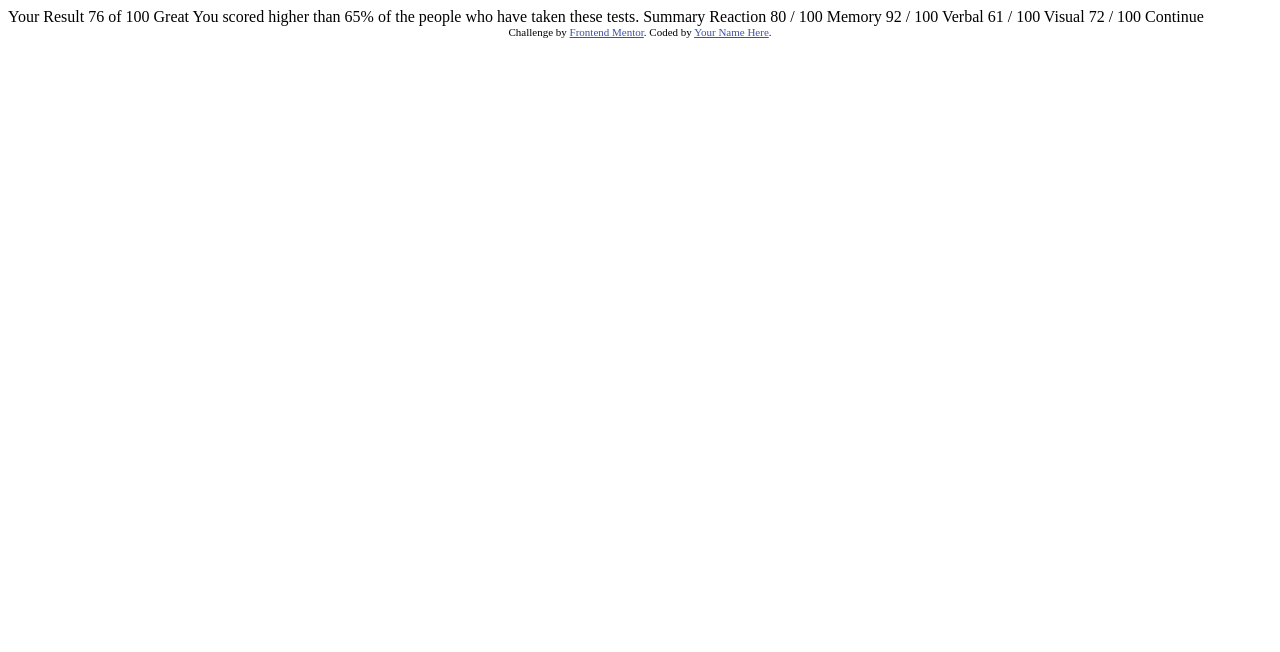
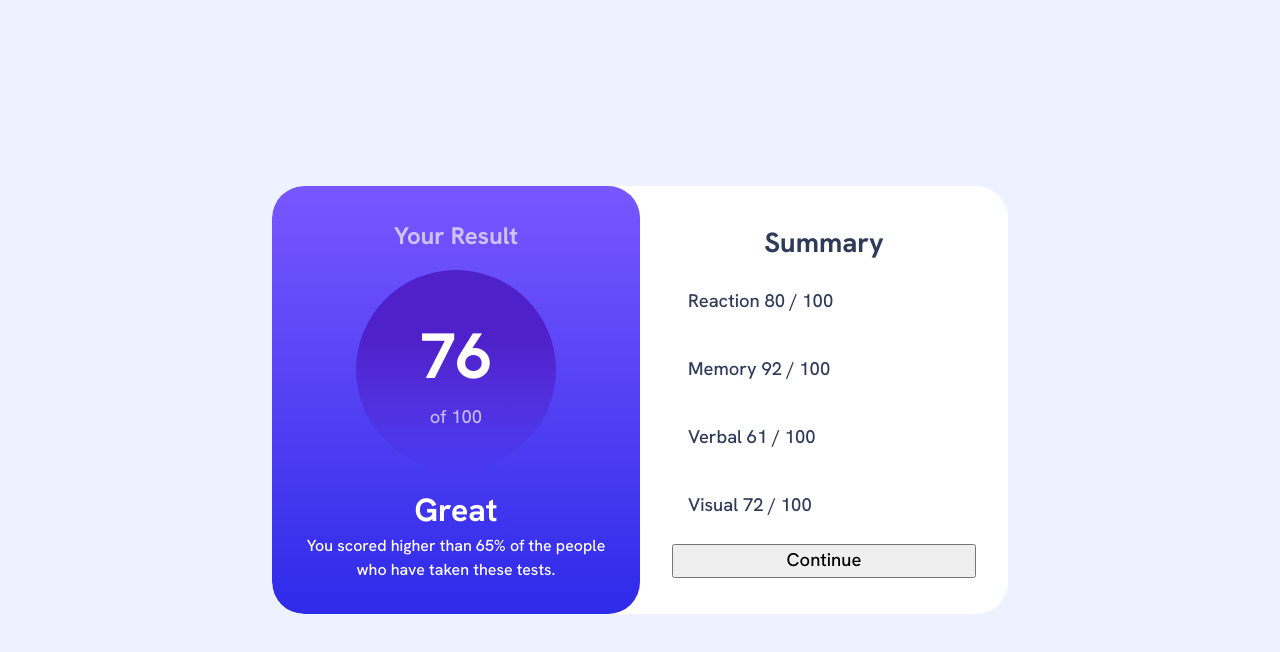
Before and after one commit to AloPauloCarvalho/FrontendMentor_Results-summary-component, a plain HTML site: page index.html in a window 1280 px wide. Drawn offline with Linux system fonts and the light colour scheme.

Commit message:
Upper Card done

```diff
--- a/index.html
+++ b/index.html
@@ -8,40 +8,59 @@
 
   <title>Frontend Mentor | Results summary component</title>
 
-  <!-- Feel free to remove these styles or customise in your own stylesheet 👍 -->
-  <style>
-    .attribution { font-size: 11px; text-align: center; }
-    .attribution a { color: hsl(228, 45%, 44%); }
-  </style>
+  <!--Google Fonts-->
+  <link rel="preconnect" href="https://fonts.googleapis.com">
+  <link rel="preconnect" href="https://fonts.gstatic.com" crossorigin>
+  <link href="https://fonts.googleapis.com/css2?family=Hanken+Grotesk:wght@500;700;800&display=swap" rel="stylesheet">
+
+<!--Meu CSS-->
+  <link rel="stylesheet" href="styles.css">
+
 </head>
 <body>
+  <main>
 
-  Your Result
-  76
-  of 100
+    <article class="results-card">
+      <div class="results-card-header">
+        <h1 class="your-result">Your Result</h1>
 
-  Great
-  You scored higher than 65% of the people who have taken these tests.
+        <div class="results-circle">
+          <h2 class="results-circle-top-number">76</h2>
+          <p class="results-circle-bottom-number">of 100</p>
+        </div>
 
-  Summary
+        <div class="result-status">
+          <h2 class="results-status-word">Great</h2>
+          <p class="results-status-text">You scored higher than 65% of the people who have taken these tests.</p>
+        </div>
+      </div>
 
+      <div class="results-card-summary">
+        <h2 class="sumarry-heading">Summary</h2>
+
+        <div class="bar bar-reaction">
           Reaction
           80 / 100
+        </div>
 
+        <div class="bar bar-memory">
           Memory
           92 / 100
+        </div>
 
+        <div class="bar bar-verbal">
           Verbal
           61 / 100
+        </div>
 
+        <div class="bar bar-visual">
           Visual
           72 / 100
+        </div>
 
-  Continue
-
-  <div class="attribution">
-    Challenge by <a href="https://www.frontendmentor.io?ref=challenge" target="_blank">Frontend Mentor</a>.
-    Coded by <a href="#">Your Name Here</a>.
+        <button class="btn">Continue</button>
     </div>
+    </article>
+  </main>
 </body>
 </html>
--- /dev/null
+++ b/styles.css
@@ -0,0 +1,163 @@
+:root {
+
+    /*Hint: look into using `hsla()`*/
+    --clr-primary-red: hsl(0, 100%, 67%);
+    --clr-primary-orange: hsl(39, 100%, 56%);
+    --clr-primary-green: hsl(166, 100%, 37%);
+    --clr-primary-blue: hsl(234, 85%, 45%);
+    --clr-primary-navy-blue: #303B59;
+
+    --clr-gradient-blue-1: hsl(252, 100%, 67%);
+    --clr-gradient-blue-2: hsl(241, 81%, 54%);
+    --clr-gradient-circle-1: hsla(256, 72%, 46%, 1);
+    --clr-gradient-circle-2: hsla(241, 72%, 46%, 0);
+
+    --ff-regular: 'Hanken Grotesk', sans-serif;
+
+    --fw-normal: 500;
+    --fw-bold: 700;
+    --fw-extra: 800;
+
+}
+
+/* *{
+    border: 1px solid red;
+}*/
+
+*, *::before, *::after {
+    box-sizing: border-box;
+  }
+
+  * {
+    margin: 0;
+  }
+
+  body {
+    line-height: 1.5;
+    -webkit-font-smoothing: antialiased;
+  }
+
+  img, picture, video, canvas, svg {
+    display: block;
+    max-width: 100%;
+  }
+
+  input, button, textarea, select {
+    font: inherit;
+  }
+
+  p, h1, h2, h3, h4, h5, h6 {
+    overflow-wrap: break-word;
+  }
+
+  #root, #__next {
+    isolation: isolate;
+  }
+
+  /*general styling*/
+
+  body{
+
+    font-size: 1.15rem;
+    background-color: #ECF2FF;
+    color: white;
+    font-family: var(--ff-regular);
+
+    display: grid;
+    place-content: center;
+
+    height: 100vh;
+  }
+
+  .results-card{
+    max-width: 350px;
+    background-color: white;
+    border-radius: 2rem;
+
+    overflow: hidden;
+  }
+
+  .results-card-header{
+    background: linear-gradient(180deg, var(--clr-gradient-blue-1) 0%, var(--clr-gradient-blue-2) 100%);
+    border-radius: 2rem;
+
+    padding: 2rem;
+    gap: 1rem;
+    display: flex;
+    flex-wrap: wrap;
+    justify-content: center;
+    align-items: center;
+  }
+
+  .your-result{
+    font-size: 1.5rem;
+    opacity: 0.65;
+  }
+
+  .results-circle{
+
+    display: grid;
+    place-content: center;
+    align-items: center;
+
+    height: 200px;
+    width: 200px;
+
+    border-radius: 50%;
+    background: linear-gradient(180deg, var(--clr-gradient-circle-1) 35%, var(--clr-gradient-circle-2) 100%);
+
+    text-align: center;
+  }
+
+  .results-circle-top-number{
+    font-size: 4rem;
+  }
+
+  .results-circle-bottom-number{
+    font-size: 1.15rem;
+    opacity: 0.65;
+  }
+
+  .results-status-word{
+    font-size: 2rem;
+    text-align: center;
+  }
+
+  .results-status-text{
+    font-size: 1rem;
+    font-weight: 500;
+    text-align: center;
+  }
+
+  @media (min-width: 600px){
+    .results-card{
+        display: grid;
+      grid-template-columns: 1fr 1fr;
+      max-width: 46rem;
+    }
+  }
+
+  .results-card-summary{
+    padding: 2rem;
+
+    display: flex;
+    flex-wrap: wrap;
+    justify-content: center;
+    align-items: center;
+  }
+
+
+  .sumarry-heading {
+    color: var(--clr-primary-navy-blue);
+    text-align: left;
+  }
+
+  .bar {
+    width: 100%;
+    margin: 1rem;
+    color: var(--clr-primary-navy-blue);
+  }
+
+  .btn {
+    width: 100%;
+  }
```
Lines whose indentation alone changed are shown as unchanged.
